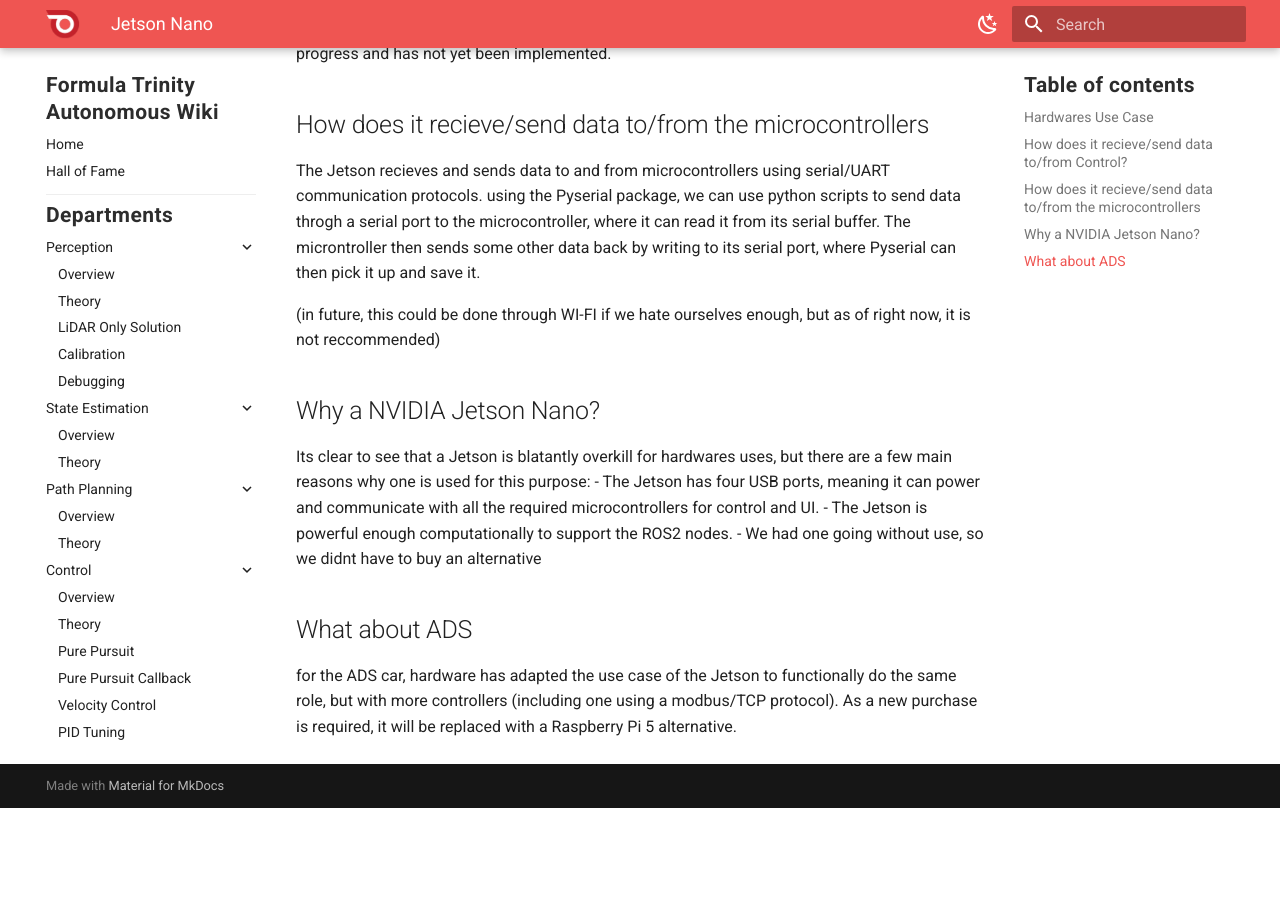
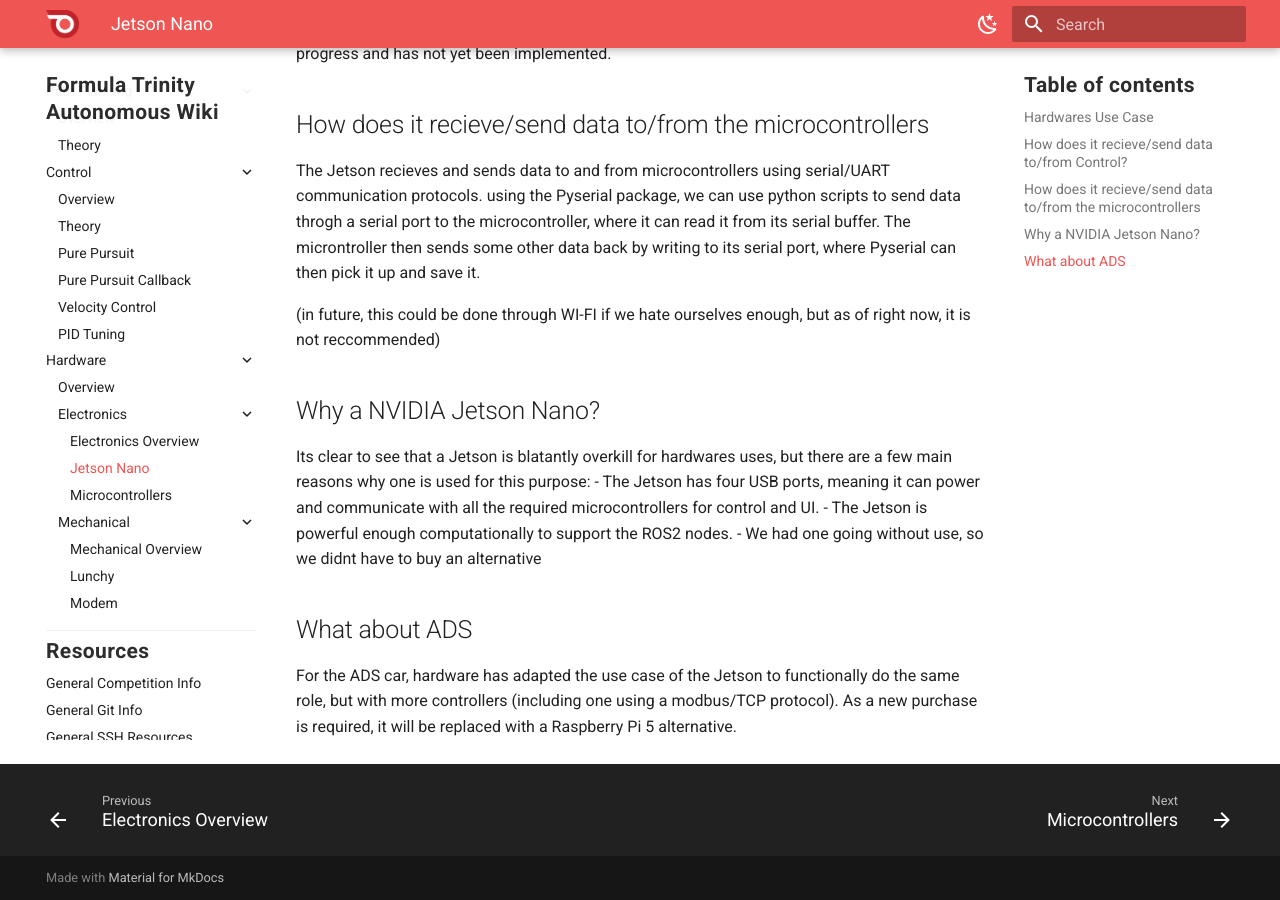
Before and after one commit to FT-Autonomous/ft_docs_2.0, an MkDocs documentation site: the page built from docs/departments/hardware/electronics/jetson_nano.md, in a window 1280 px wide and 900 px high, scrolled down 602 px. Built offline with MkDocs 1.6.1 and Material for MkDocs 9.7.7, drawn with Linux system fonts in a browser that asks for light colours; before the commit the page ends 1410 px from its top, so only the background shows below that.

Commit message:
Fixed electronics folder structure in yml

```diff
--- a/docs/departments/hardware/electronics/jetson_nano.md
+++ b/docs/departments/hardware/electronics/jetson_nano.md
@@ -19,4 +19,4 @@
 - We had one going without use, so we didnt have to buy an alternative
 
 ## What about ADS
-for the ADS car, hardware has adapted the use case of the Jetson to functionally do the same role, but with more controllers (including one using a modbus/TCP protocol). As a new purchase is required, it will be replaced with a Raspberry Pi 5 alternative.
+For the ADS car, hardware has adapted the use case of the Jetson to functionally do the same role, but with more controllers (including one using a modbus/TCP protocol). As a new purchase is required, it will be replaced with a Raspberry Pi 5 alternative.
--- a/mkdocs.yml
+++ b/mkdocs.yml
@@ -98,6 +98,8 @@
             - Overview: departments/hardware/overview.md
             - Electronics:
                   - Electronics Overview: departments/hardware/electronics/electronics_overview.md
+                  - Jetson Nano: departments/hardware/electronics/jetson_nano.md
+                  - Microcontrollers: departments/hardware/electronics/microcontrollers.md
             - Mechanical:
                   - Mechanical Overview: departments/hardware/mechanical/mechanical_overview.md
                   - Lunchy: departments/hardware/mechanical/lunchy.md
```
Also changed, not shown: docs/departments/hardware/electronics/microcontrollers.md (+2 -2 lines).
